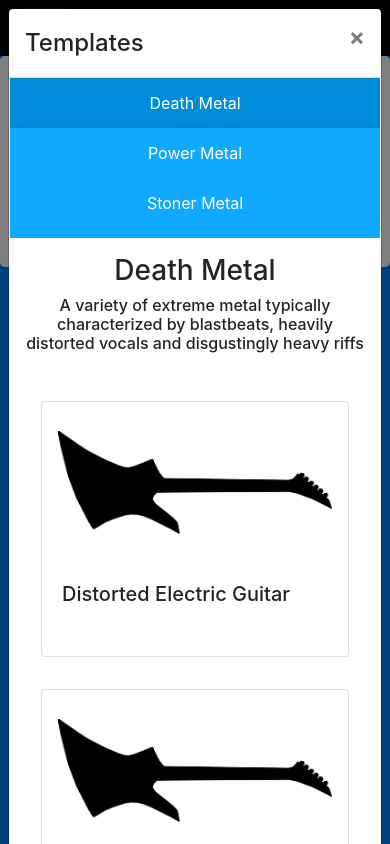
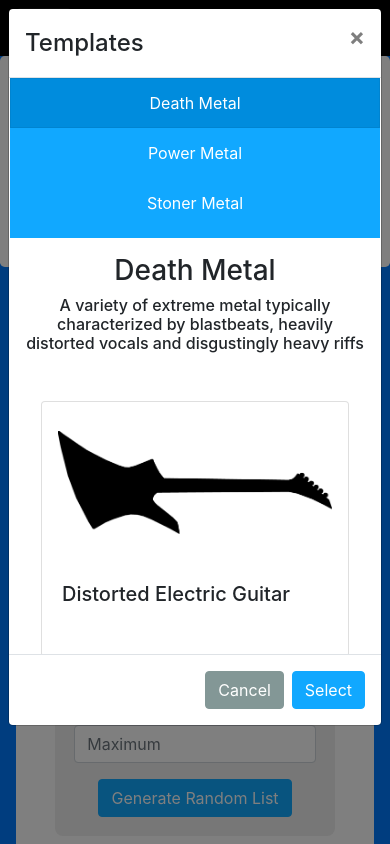
Before and after one commit to robbyph/instrumentation-generation, a Next.js app: page / in a window 390 px wide. Both pictures are taken after a click on the button "Templates". Shown: the top 844 px of the page. Built offline with nearby package versions, Linux system fonts and the light colour scheme.

Commit message:
Template Modal QOL

```diff
--- a/components/Modals/TemplateModal.js
+++ b/components/Modals/TemplateModal.js
@@ -26,7 +26,7 @@ const TemplateModal = ({onClose, templates, onConfirm}) => {
 
     return (
         <Container fluid>
-        <Modal size='xl' show={true} onHide={onClose} keyboard={false}>
+        <Modal className={styles.templateModal} size='xl' show={true} onHide={onClose} keyboard={false}>
             <Modal.Header closeButton>
                 <Modal.Title>Templates</Modal.Title>
             </Modal.Header>
@@ -46,7 +46,7 @@ const TemplateModal = ({onClose, templates, onConfirm}) => {
                         </Nav>
                         </Navbar>
                     </Col>
-                    <Col style={{marginTop: '1rem', height: '45rem', overflowY: 'auto'}}>
+                    <Col id={styles.instrumentPanel} style={{marginTop: '1rem', height: '45rem', overflowY: 'auto'}}>
                         <h3 align='center'>{selectedTemplate.name}</h3>
                         <h6 align='center'>{selectedTemplate.description}</h6>
                         <TemplateInstrumentList instruments={selectedTemplate.instruments}/>
--- a/styles/TemplateModal.module.scss
+++ b/styles/TemplateModal.module.scss
@@ -8,4 +8,9 @@
     .column {
         height: 10rem !important;
     }
+    #instrumentPanel {
+        height: 25rem !important;
+    }
 }
+
+@media (max-width: 576px) {}
```
